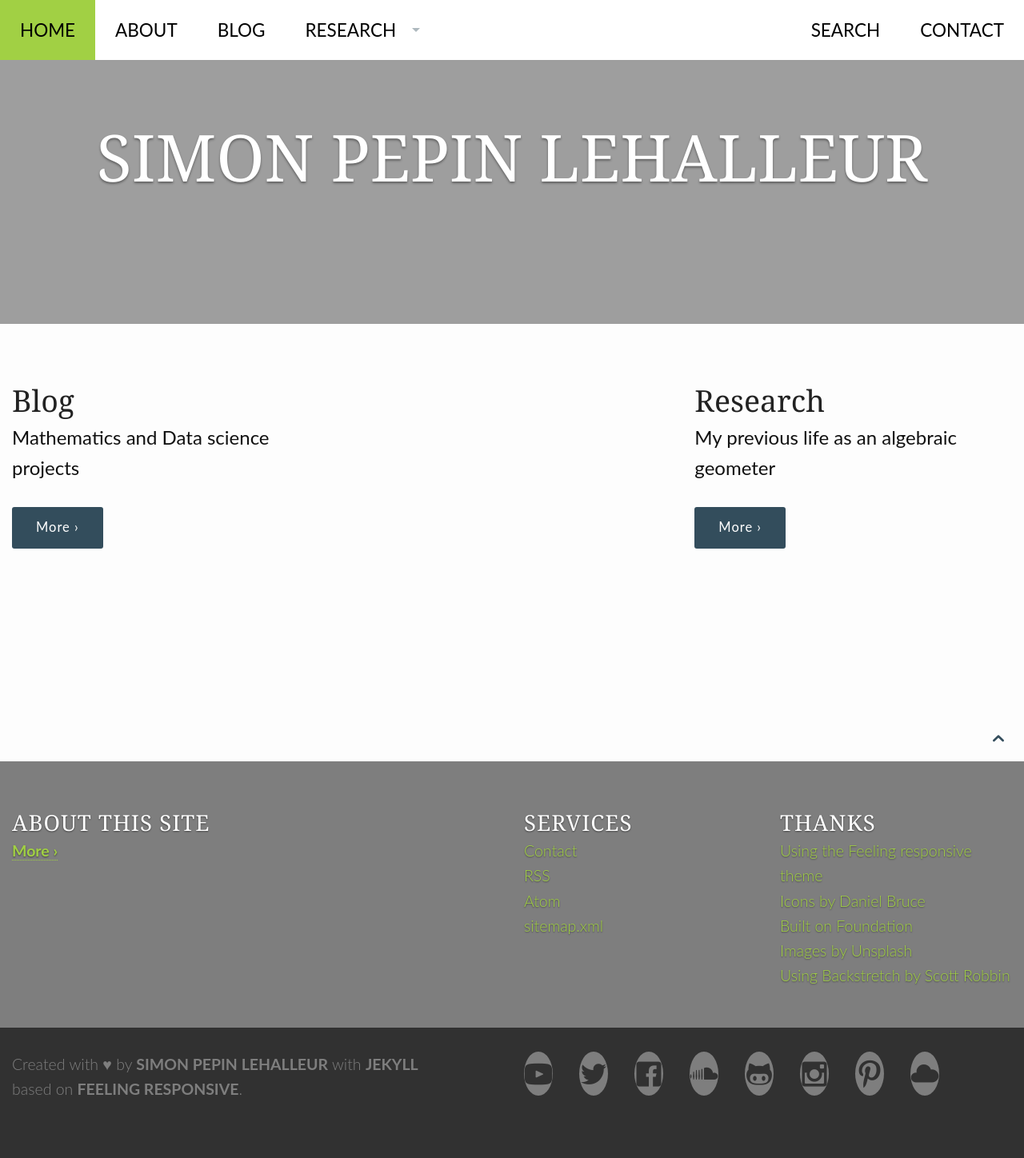
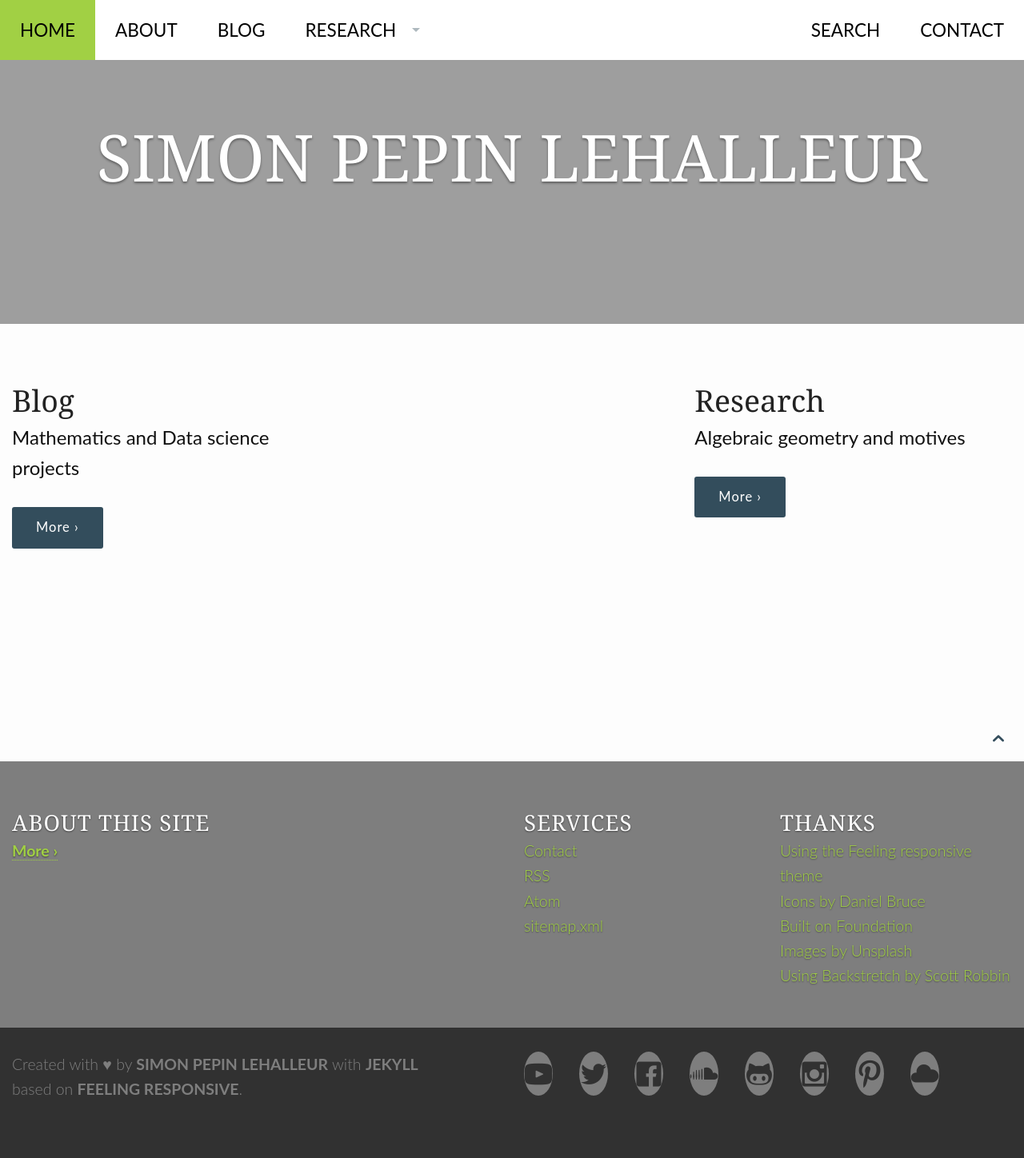
Before and after one commit to simon-pepin/simon-pepin.github.io, a Jekyll site: the page built from pages/pages-root-folder/index.md, in a window 1280 px wide. Shown: the whole page at 80% size. Built offline with Jekyll 4.4.1, drawn with Linux system fonts in a browser that asks for light colours.

Commit message:
Small change in title page

```diff
--- a/pages/pages-root-folder/index.md
+++ b/pages/pages-root-folder/index.md
@@ -19,7 +19,7 @@ widget2:
   title: "Research"
   url: '/research/'
   image:
-  text: 'My previous life as an algebraic geometer'
+  text: 'Algebraic geometry and motives'
 
 permalink: /index.html
 ---
```
